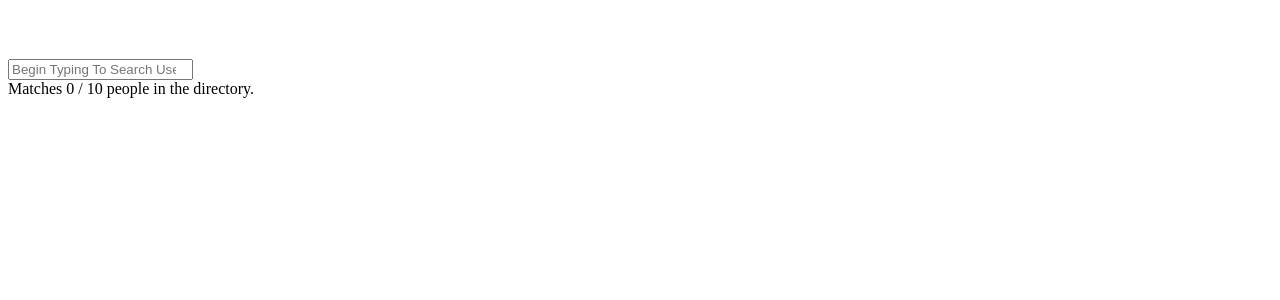
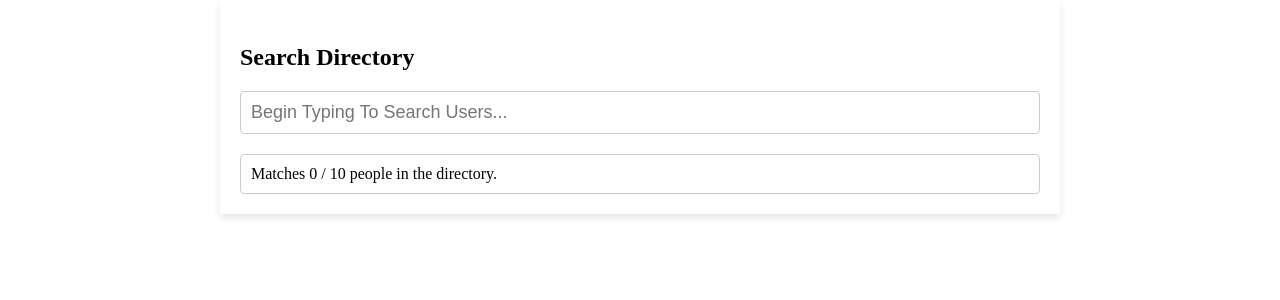
Before and after one commit to byiringiroscar/Django-search-with-Htmx, a Django app: page /search/ in a window 1280 px wide. Shown: the top 300 px of the page. Run offline with Django 5.2, Linux system fonts and the light colour scheme; data comes from the database, SQL or seed files in the repository; some libraries are stand-ins or nearby versions.

Commit message:
Add style

```diff
--- a/home/templates/search.html
+++ b/home/templates/search.html
@@ -8,9 +8,10 @@
 <body id="container">
 
 <h3>
+    Search Directory
     <span class="htmx-indicator">
       ...
-   </span>
+    </span>
 </h3>
 
 <form>
@@ -27,5 +28,41 @@
     {% include "search_results.html" %}
 </div>
 
+<style>
+    #container {
+        max-width: 800px;
+        margin: auto;
+        padding: 20px;
+        box-shadow: 0 4px 8px rgba(0,0,0,0.1);
+    }
+    h3 {
+        font-size: 24px;
+        margin-bottom: 20px;
+    }
+    .htmx-indicator {
+        display: inline-block;
+        margin-left: 10px;
+    }
+    form {
+        position: relative;
+    }
+    .form-control {
+        width: 100%;
+        padding: 10px;
+        font-size: 18px;
+        border: 1px solid #ccc;
+        border-radius: 4px;
+    }
+    #search-results {
+        margin-top: 20px;
+        padding: 10px;
+        border: 1px solid #ccc;
+        border-radius: 4px;
+    }
+    .highlight {
+        background-color: #46ffb3;
+    }
+</style>
+
 </body>
 </html>
--- a/home/views.py
+++ b/home/views.py
@@ -1,7 +1,8 @@
+# views.py
+
 from django.shortcuts import render
-from django.template.loader import render_to_string
-from django.http import JsonResponse
 from .models import Person
+from django.utils.html import format_html
 
 
 def search_view(request):
@@ -17,8 +18,22 @@ def search_results_view(request):
     all_people = Person.objects.all()
     if query:
         people = all_people.filter(name__icontains=query)
+        highlighted_people = [{'name': highlight_matched_text(person.name, query), 'description': person.description}
+                              for person in people]
     else:
-        people = []
+        highlighted_people = []
 
-    context = {'people': people, 'count': all_people.count()}
+    context = {'people': highlighted_people, 'count': all_people.count()}
     return render(request, 'search_results.html', context)
+
+
+def highlight_matched_text(text, query):
+    """
+    Inserts html around the matched text.
+    """
+    start = text.lower().find(query.lower())
+    if start == -1:
+        return text
+    end = start + len(query)
+    highlighted = format_html('<span class="highlight">{}</span>', text[start:end])
+    return format_html('{}{}{}', text[:start], highlighted, text[end:])
```
